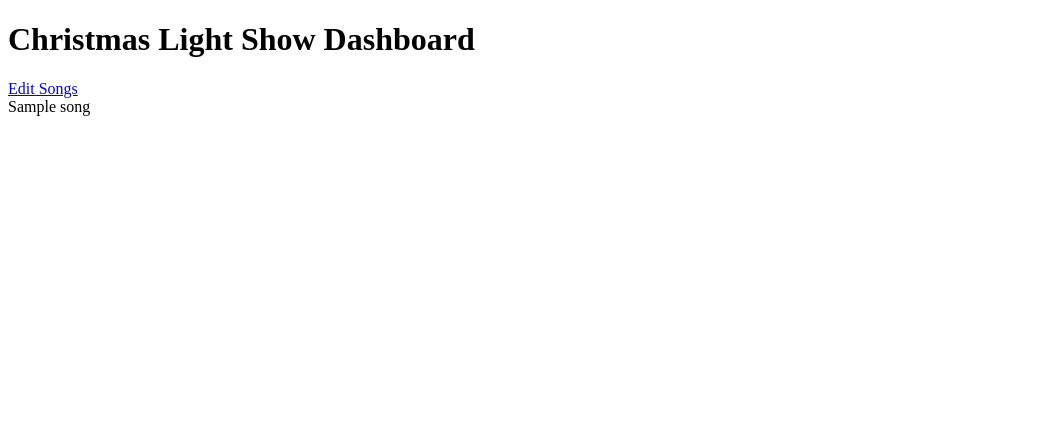
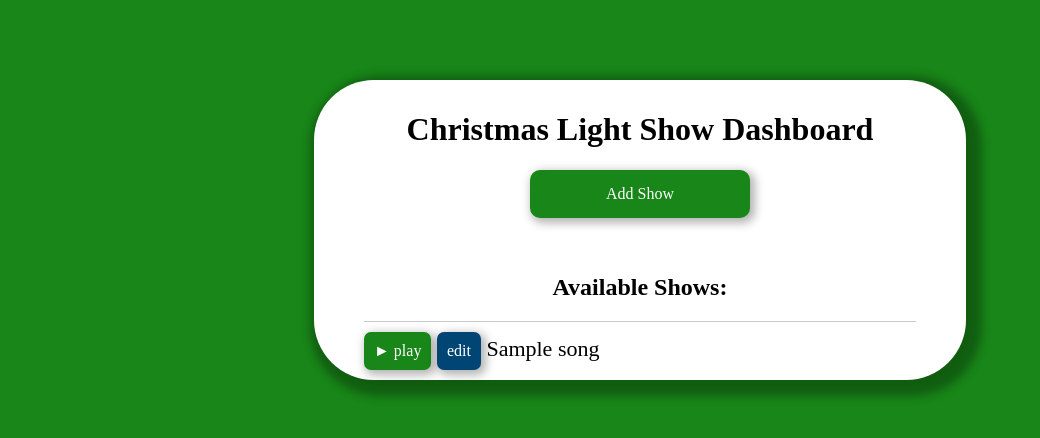
Before and after one commit to masonhorder/christmas-lights, a Flask app: template templates/home.html in a window 1280 px wide. Shown: the top 438 px of the page, without its empty margins (0-1040 px from the left). Run offline with Flask 2, Linux system fonts and the light colour scheme; the template is opened without the code that fills it: most values are stand-ins (such as "Sample title", 1, 10 or a date in 2020); some libraries are stand-ins or nearby versions.

Commit message:
server updates, front end getting cleaner

```diff
--- a/server.py
+++ b/server.py
@@ -1,17 +1,24 @@
 from flask import Flask,request,render_template,jsonify,redirect
 import requests
 import os
+import csv
+import time
 
 app = Flask(__name__)
 
 songDirectory = "/home/pi/server/christmaslights/songs"
 
+def setColor(r,g,b):
+  light = requests.get("http://10.0.0.77/?r" + str(r) + "g" + str(g) + "b" + str(b) + "&")
+
+
 @app.route('/addSongData', methods=["GET"])
 def addSongData():
   fileName= request.args.get('file')
-  data = request.args.get('r') + "," + request.args.get('g') + "," + request.args.get('b') + "," + request.args.get('delay')
-  with open(f'{songDirectory}/{fileName}.csv','a') as fd:
-    fd.write(data)
+  data = [request.args.get('r'),request.args.get('g'),request.args.get('b'),request.args.get('delay')]
+  with open(f'{songDirectory}/{fileName}.csv','a') as song:
+    songWriter = csv.writer(song)
+    songWriter.writerow(data)
   return redirect(f"/createSong?file={fileName}")
 
 
@@ -19,8 +26,41 @@ def addSongData():
 @app.route('/createSong', methods=["GET"])
 def createSong():
   fileName = request.args.get('file')
+  edit = "Add"
+  if fileName == None:
+    fileName = "newFile"
+  if request.args.get('edit') == None:
+    edit="Add"
+  elif request.args.get('edit') == "t":
+    edit = "Edit"
 
-  return render_template('create.html', fileName=fileName)
+
+  return render_template('create.html', fileName=fileName, edit=edit)
+
+
+@app.route('/playSong', methods=["GET"])
+def playSong():
+  fileLocation = request.args.get('fileLocation')
+  print("starting show: " + fileLocation)
+
+
+  showScriptRaw = open(f"{songDirectory}/{fileLocation}")
+  showScript = csv.reader(showScriptRaw)
+  setColor(0,0,0)
+  time.sleep(4)
+  start = time.time()
+  runTime = 0
+  for row in showScript:
+
+    print(row)
+    setColor(row[0],row[1],row[2],)
+    runTime += int(row[3])
+    while time.time()-start < runTime/1000:
+      time.sleep(.01)
+    # time.sleep(int(row[3])/1000)
+  showScriptRaw.close()
+
+  return redirect('/')
 
 
 @app.route('/home')
@@ -30,8 +70,7 @@ def home():
   print("finding songs")
   for file in os.listdir(songDirectory):
     if file.endswith(".csv"):
-      print(os.path.join(songDirectory, file))
-      songs.append(os.path.join(songDirectory, file))
+      songs.append(file)
   return render_template('home.html', songs=songs)
 
 
--- /dev/null
+++ b/static/styles/style.css
@@ -0,0 +1,166 @@
+.body {
+  background-color: white;
+  border-radius: 60px;
+  box-shadow: 6px 6px 10px 10px rgba(0, 0, 0, .3);
+  width: 50%;
+  margin: auto;
+  margin-top: 80px;
+  padding: 10px;
+  text-align: center;
+}
+
+body {
+  font-family: 'avenir'
+}
+
+.title {
+  font-size: 40px;
+}
+
+.bold {
+  font-weight: 900;
+}
+
+.letterGrade {
+  font-weight: 700;
+  font-size: 35px;
+}
+
+.point {
+  font-weight: 700;
+  font-size: 27px;
+}
+
+.button {
+  background-color: rgb(24, 134, 24);
+  box-shadow: 3px 3px 10px 2px rgba(0, 0, 0, .3);
+  border-radius: 10px;
+  border: none;
+  width: 200px;
+  color: white;
+  padding: 15px 10px;
+  text-align: center;
+  text-decoration: none;
+  display: inline-block;
+  font-size: 16px;
+}
+
+.button:hover {
+  cursor: pointer;
+  box-shadow: 4px 4px 11px 3px rgba(0, 0, 0, .3);
+}
+
+.smallButton {
+  background-color: rgb(24, 134, 24);
+  box-shadow: 3px 3px 10px 2px rgba(0, 0, 0, .3);
+  border-radius: 7px;
+  border: none;
+  /* width: 200px; */
+  color: white;
+  padding: 10px 10px;
+  text-align: center;
+  text-decoration: none;
+  display: inline-block;
+  font-size: 16px;
+  margin-top:10px;
+}
+
+.smallButton:hover {
+  cursor: pointer;
+  box-shadow: 4px 4px 11px 3px rgba(0, 0, 0, .3);
+}
+
+.smallButtonBlue {
+  background-color: rgb(0, 69, 116);
+  box-shadow: 3px 3px 10px 2px rgba(0, 0, 0, .3);
+  border-radius: 7px;
+  border: none;
+  /* width: 200px; */
+  color: white;
+  padding: 10px 10px;
+  text-align: center;
+  text-decoration: none;
+  display: inline-block;
+  font-size: 16px;
+  margin-top:10px;
+}
+
+.smallButtonBlue:hover {
+  cursor: pointer;
+  box-shadow: 4px 4px 11px 3px rgba(0, 0, 0, .3);
+}
+
+.row{
+  margin-left: 40px;
+  margin-right: 40px;
+  text-align: left;
+  margin-top: 10px;
+  border-top: 1px solid rgb(200,200,210);
+  font-size: 22px;
+}
+
+
+
+
+@media screen and (max-width: 1000px) {
+  .body {
+    background-color: white;
+    border-radius: 100px;
+    box-shadow: 10px 10px 16px 12px rgba(0, 0, 0, .3);
+    width: 800px;
+    margin: auto;
+    margin-top: 80px;
+    padding: 30px;
+    text-align: center;
+  }
+
+  body {
+    font-family: 'avenir';
+    font-size: 42px;
+  }
+
+  .title {
+    font-size: 100px;
+  }
+
+  .bold {
+    font-weight: 900;
+  }
+
+  .letterGrade {
+    font-weight: 700;
+    font-size: 70px;
+  }
+
+  .point {
+    font-weight: 700;
+    font-size: 54px;
+  }
+
+  .button {
+    background-color: rgb(44, 156, 156);
+    box-shadow: 3px 3px 10px 2px rgba(0, 0, 0, .3);
+    border-radius: 10px;
+    border: none;
+    width: 400px;
+    color: white;
+    padding: 15px 32px;
+    text-align: center;
+    text-decoration: none;
+    display: inline-block;
+    font-size: 38px;
+  }
+
+  .button:hover {
+    cursor: pointer;
+    box-shadow: 4px 4px 11px 3px rgba(0, 0, 0, .3);
+  }
+
+  .input {
+    font-size: 42px;
+  }
+  .row{
+    margin-top: 2px;
+    font-size: 38px
+  }
+}
--- a/templates/home.html
+++ b/templates/home.html
@@ -5,18 +5,26 @@
   <meta charset="UTF-8">
   <title>Christmas Light Show Dashboard</title>
   <script src="https://ajax.googleapis.com/ajax/libs/jquery/3.1.1/jquery.min.js"></script>
+  <link rel= "stylesheet" type= "text/css" href= "{{ url_for('static',filename='styles/style.css') }}">
 </head>
-<style>
-</style>
+<body style="background-color: rgb(24, 134, 24);">
+  <div class="body">
+    <h1>Christmas Light Show Dashboard</h1>
+    <a class="button" href="/createSong">Add Show</a>
+    <br>
+    <br>
+    <br>
+    <h2>Available Shows:</h2>
+    {% for song in songs %}
 
-<body>
-  <h1>Christmas Light Show Dashboard</h1>
-  <a href="/createSong">Edit Songs</a>
-  <br>
-  {% for song in songs %}
-  {{song}}
-  <br>
-  {% endfor %}
+      <div class="row">
+        <a class="smallButton" href="/playSong?fileLocation={{song}}">&#9658 play</a>
+        <a class="smallButtonBlue" href="/createSong?file={{song}}&edit=t">edit</a>
+        {{song}}
+        <br>
+      </div>
+
+    {% endfor %}
+  </div>
 </body>
-
 </html>
```
Also changed, not shown: songs/rockingaroundtree.csv (+48 -0 lines), templates/create.html (+27 -7 lines).
